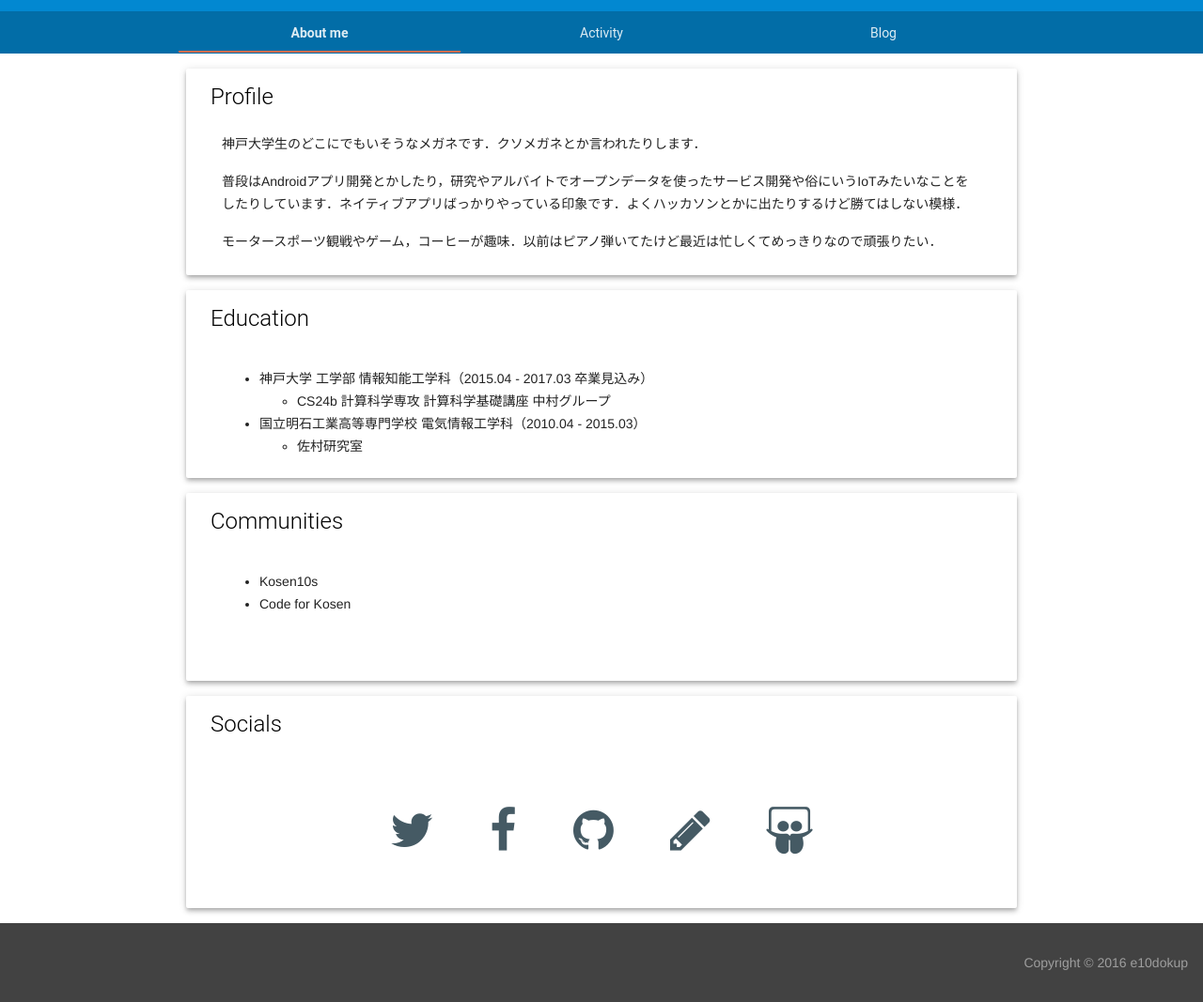
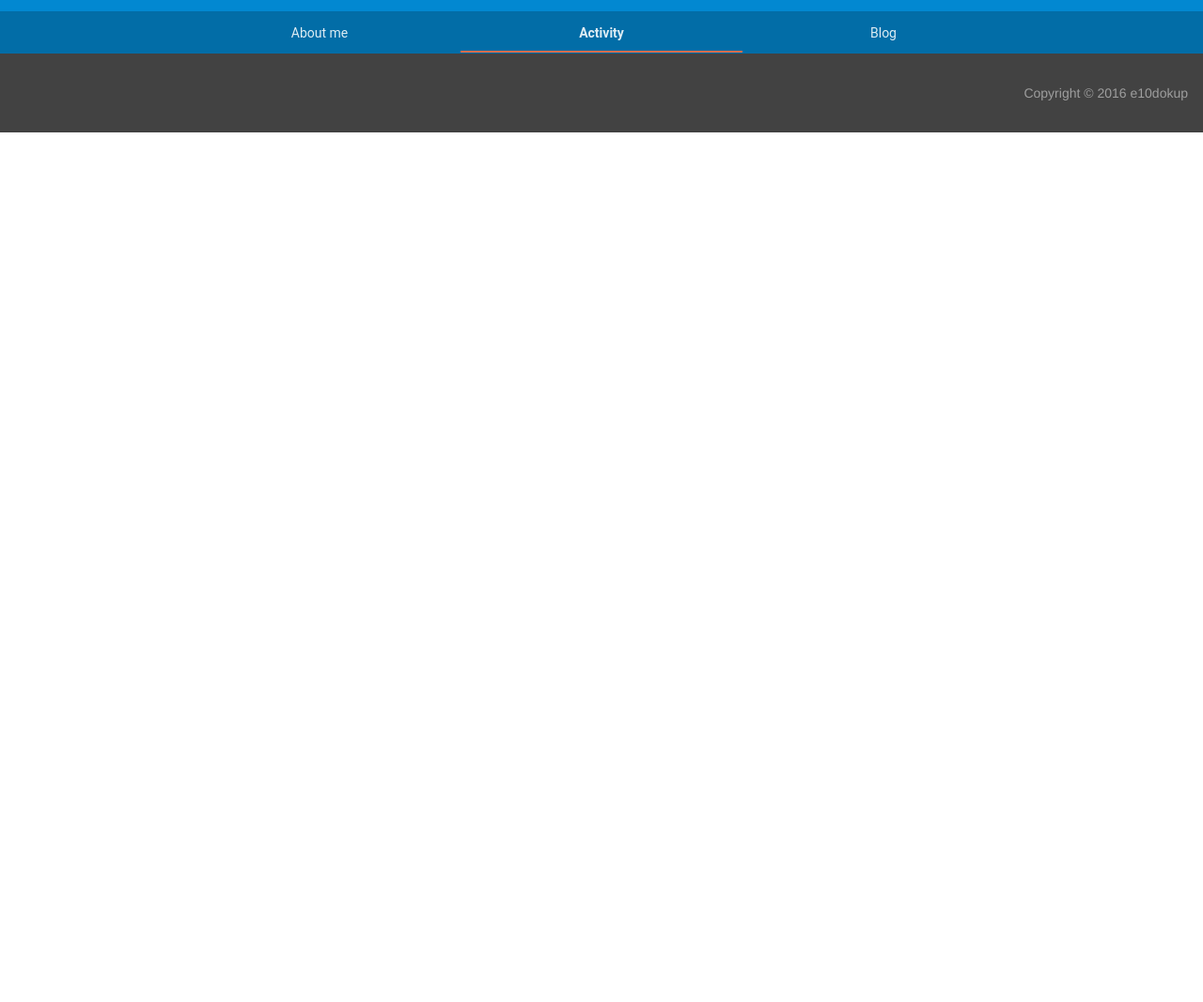
Before and after one commit to e10dokup/dokup-portfolio, a website: page content/activities.html in a window 1280 px wide and 1255 px high. Shown: the part 188-1255 px from the top of the page at 94% size. Drawn offline with nearby package versions, Linux system fonts and the light colour scheme.

Commit message:
Delete content in activities.html

```diff
--- a/content/activities.html
+++ b/content/activities.html
@@ -24,83 +24,21 @@
             </div>
             <div class="mdl-layout__header-row portfolio-navigation-row mdl-layout--large-screen-only">
                 <nav class="mdl-navigation mdl-typography--body-1-force-preferred-font">
-                    <a class="mdl-navigation__link is-active" href="index.html">About me</a>
-                    <a class="mdl-navigation__link" href="index.html">Activity</a>
+                    <a class="mdl-navigation__link" href="index.html">About me</a>
+                    <a class="mdl-navigation__link is-active" href="index.html">Activity</a>
                     <a class="mdl-navigation__link" href="http://e10dokup.hateblo.jp/" target="_blank">Blog</a>
                 </nav>
             </div>
         </header>
         <div class="mdl-layout__drawer mdl-layout--small-screen-only">
             <nav class="mdl-navigation mdl-typography--body-1-force-preferred-font">
-                <a class="mdl-navigation__link is-active" href="index.html">About me</a>
-                <a class="mdl-navigation__link" href="index.html">Activity</a>
+                <a class="mdl-navigation__link" href="index.html">About me</a>
+                <a class="mdl-navigation__link is-active" href="index.html">Activity</a>
                 <a class="mdl-navigation__link" href="http://e10dokup.hateblo.jp/" target="_blank">Blog</a>
             </nav>
         </div>
 
         <main class="mdl-layout__content">
-            <div class="mdl-grid portfolio-max-width">
-                <div class="mdl-cell mdl-cell--12-col mdl-card mdl-shadow--4dp">
-                    <div class="mdl-card__title">
-                        <h2 class="mdl-card__title-text">Profile</h2>
-                    </div>
-                    <div class="mdl-grid portfolio-copy">
-                        <p>
-                            神戸大学生のどこにでもいそうなメガネです．クソメガネとか言われたりします．
-                        </p>
-                        <p>
-                            普段はAndroidアプリ開発とかしたり，研究やアルバイトでオープンデータを使ったサービス開発や俗にいうIoTみたいなことをしたりしています．ネイティブアプリばっかりやっている印象です．よくハッカソンとかに出たりするけど勝てはしない模様．
-                        </p>
-                        <p>
-                            モータースポーツ観戦やゲーム，コーヒーが趣味．以前はピアノ弾いてたけど最近は忙しくてめっきりなので頑張りたい．
-                        </p>
-                    </div>
-                </div>
-                <div class="mdl-cell mdl-cell--12-col mdl-card mdl-shadow--4dp">
-                    <div class="mdl-card__title">
-                        <h2 class="mdl-card__title-text">Education</h2>
-                    </div>
-                    <div class="mdl-grid portfolio-copy">
-                        <ul>
-                            <li>神戸大学 工学部 情報知能工学科（2015.04 - 2017.03 卒業見込み）
-                                <ul>
-                                    <li>CS24b 計算科学専攻 計算科学基礎講座 中村グループ</li>
-                                </ul>
-                            </li>
-                            <li>国立明石工業高等専門学校 電気情報工学科（2010.04 - 2015.03）
-                              <ul>
-                                  <li>佐村研究室</li>
-                              </ul>
-                            </li>
-                        </ul>
-                    </div>
-                </div>
-                <div class="mdl-cell mdl-cell--12-col mdl-card mdl-shadow--4dp">
-                    <div class="mdl-card__title">
-                        <h2 class="mdl-card__title-text">Communities</h2>
-                    </div>
-                    <div class="mdl-grid portfolio-copy">
-                        <ul>
-                            <li>Kosen10s</li>
-                            <li>Code for Kosen</li>
-                        </ul>
-                    </div>
-                </div>
-                <div class="mdl-cell mdl-cell--12-col mdl-card mdl-shadow--4dp">
-                    <div class="mdl-card__title">
-                        <h2 class="mdl-card__title-text">Socials</h2>
-                    </div>
-                    <div class="mdl-grid">
-                        <ul class="portfolio-icons">
-                            <li><a href="http://twitter.com/e10dokup" target="_blank"><i class="fa fa-twitter portfolio-icon"></i></a></li>
-                            <li><a href="http://facebook.com/e10dokup" target="_blank"><i class="fa fa-facebook portfolio-icon"></i></a></li>
-                            <li><a href="http://github.com/e10dokup" target="_blank"><i class="fa fa-github portfolio-icon"></i></a></li>
-                            <li><a href="http://e10dokup.hateblo.jp/" target="_blank"><i class="fa fa-pencil portfolio-icon"></i></a></li>
-                            <li><a href="http://www.slideshare.net/yoshihirowada5" target="_blank"><i class="fa fa-slideshare portfolio-icon"></i></a></li>
-                        </ul>
-                    </div>
-                </div>
-            </div>
             <footer class="mdl-mini-footer">
                 <div class="mdl-mini-footer__right-section">
                     Copyright &copy; 2016 e10dokup
```
